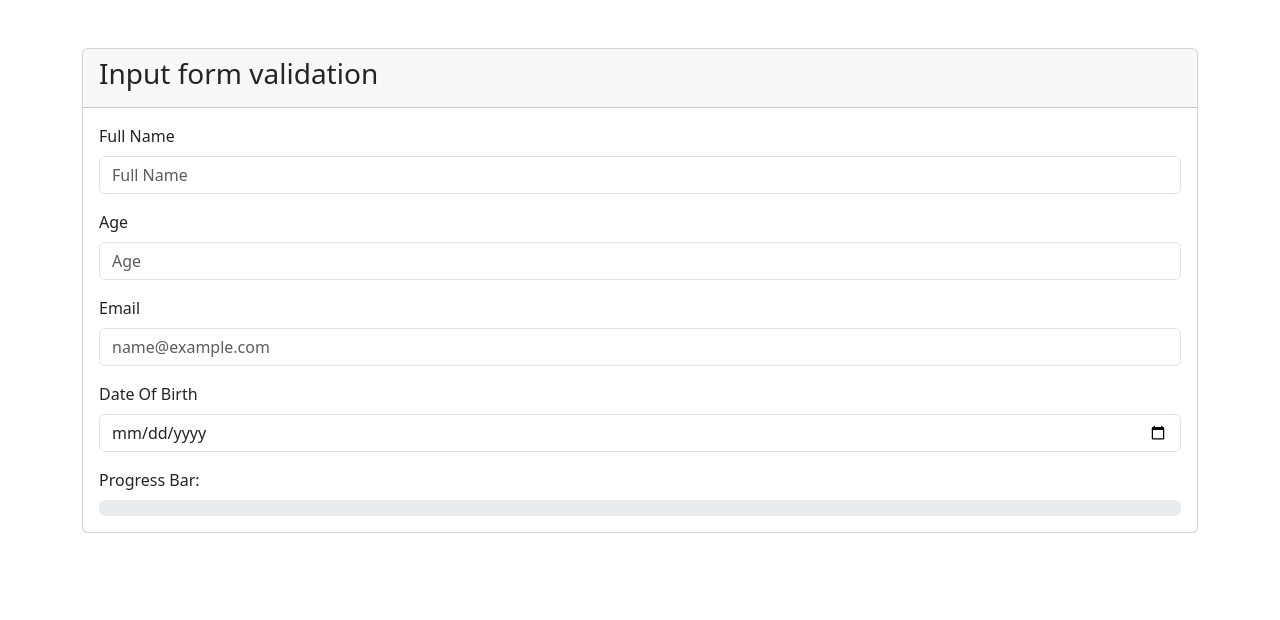
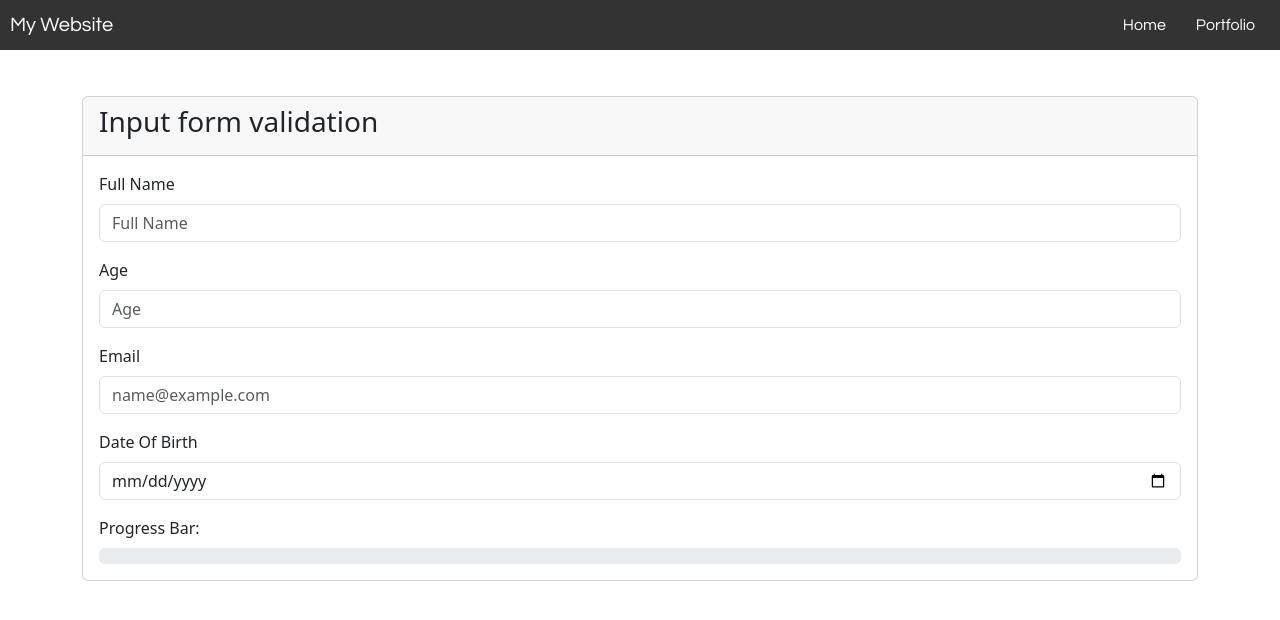
Before and after one commit to ayluhhh/cit14-finalproj, a plain HTML site: page files/index-4 (1).html in a window 1280 px wide. Drawn offline with nearby package versions, Linux system fonts and the light colour scheme.

Commit message:
Update index-4 (1).html

```diff
--- a/files/index-4 (1).html
+++ b/files/index-4 (1).html
@@ -6,7 +6,60 @@
 	<title></title>
 </head>
 <link href="https://cdn.jsdelivr.net/npm/bootstrap@5.3.2/dist/css/bootstrap.min.css" rel="stylesheet" integrity="sha384-T3c6CoIi6uLrA9TneNEoa7RxnatzjcDSCmG1MXxSR1GAsXEV/Dwwykc2MPK8M2HN" crossorigin="anonymous">
-<body>
+<style>
+	.navbar {
+      position: fixed;
+      top: 0;
+      left: 0;
+      width: 100%;
+      display: flex;
+      justify-content: space-between;
+      align-items: center;
+      padding: 10px;
+      background-color: #333;
+      color: white;
+      font-family:'century gothic';
+    }
+
+    .logo {
+      font-size: 20px;
+      text-decoration: none;
+      color: #fff;
+    }
+
+    .nav-links {
+      list-style: none;
+      display: flex;
+      margin: 0;
+      padding: 0;
+    }
+
+    .nav-links li {
+      margin: 0 10px;
+    }
+
+    .nav-links a {
+      text-decoration: none;
+      color: #fff;
+      padding: 5px;
+    }
+
+    .nav-links a:hover {
+      color: #ddd;
+    }
+	.card{
+		position: static;
+	}
+</style>
+	<body>
+		<nav class="navbar">
+    <a href="#" class="logo">My Website</a>
+    <ul class="nav-links">
+      <li><a href="/cit14-finalproj/index.html#home">Home</a></li>
+      <li><a href="/cit14-finalproj/index.html#portfolio" onclick="scrollToPortfolio()">Portfolio</a></li>
+    </ul>
+  </nav>
+    <br><br>
 	<div class="container">
 		<div class="card mt-5 w-3" >
 			<div class="card-header">
```
